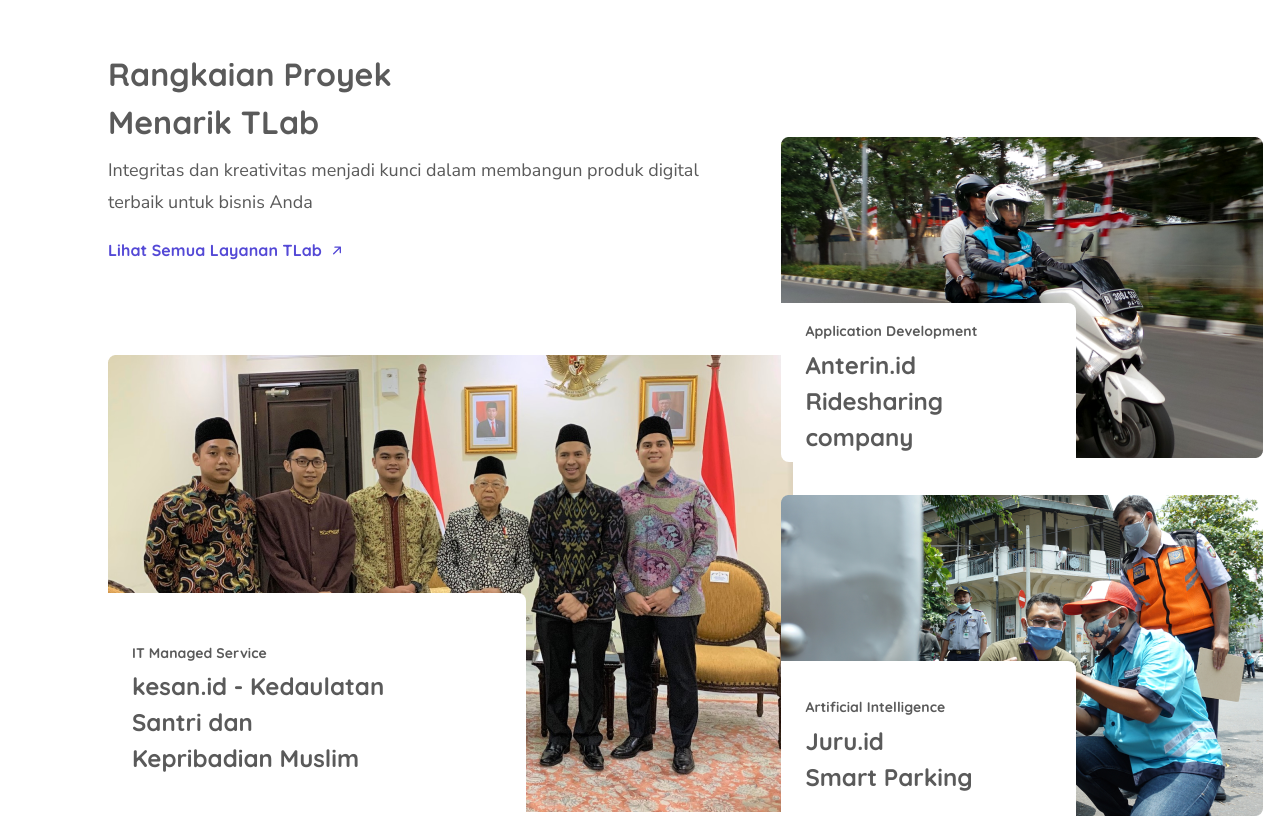
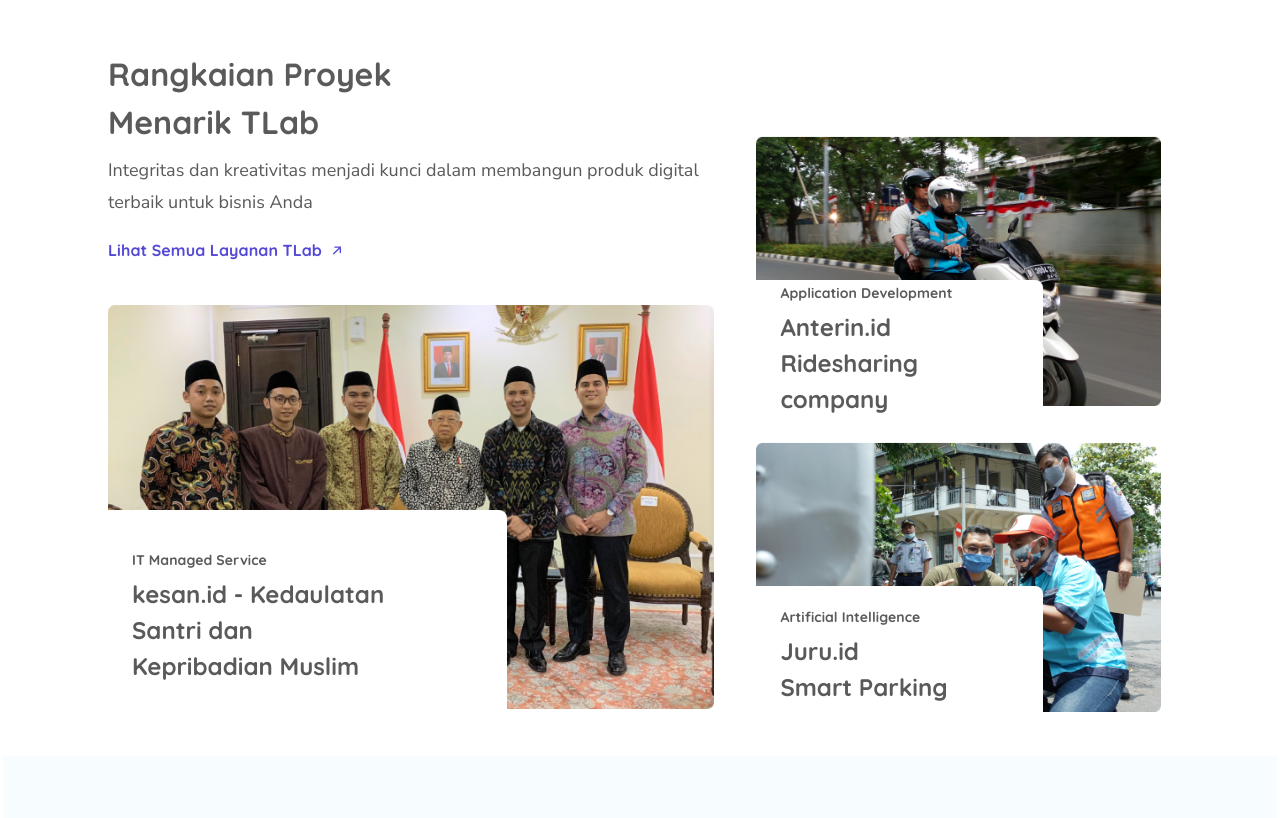
Before and after one commit to ahmdali25/tlab-vue, a Vue app: page / in a window 1280 px wide. Shown: the part 1040-1858 px from the top of the page. Built offline with nearby package versions, Linux system fonts and the light colour scheme.

Commit message:
FIX padding component the project

```diff
--- a/src/components/TheProject.vue
+++ b/src/components/TheProject.vue
@@ -24,7 +24,11 @@
               kesan.id - Kedaulatan Santri dan Kepribadian Muslim
             </p>
           </div>
-          <img src="../assets/images/project-kesan.png" alt="Project Kesan" />
+          <img
+            class="image"
+            src="../assets/images/project-kesan.png"
+            alt="Project Kesan"
+          />
         </div>
       </div>
       <div class="project-image-wrapper">
@@ -37,6 +41,7 @@
             </p>
           </div>
           <img
+            class="image"
             src="../assets/images/project-anterin.png"
             alt="Project Anterin"
           />
@@ -49,7 +54,11 @@
               Smart Parking
             </p>
           </div>
-          <img src="../assets/images/project-juru.png" alt="Project Juru" />
+          <img
+            class="image"
+            src="../assets/images/project-juru.png"
+            alt="Project Juru"
+          />
         </div>
       </div>
     </div>
@@ -74,7 +83,7 @@
 .project-wrapper {
   display: grid;
   grid-template-columns: 60% 40%;
-  gap: 35px;
+  gap: 10px;
 }
 
 .project-title-wrapper {
@@ -107,7 +116,7 @@
   align-items: center;
   gap: 10px;
   cursor: pointer;
-  margin-bottom: 90px;
+  margin-bottom: 40px;
 }
 
 .project-navigation {
@@ -140,12 +149,13 @@
   left: 0;
   padding: 24px;
   border-radius: 0px 8px;
-  width: 58%;
+  width: 55%;
   height: 38%;
 }
 
 .project-image-card-medium {
-  height: 34%;
+  width: 56%;
+  height: 30%;
 }
 
 .project-image-card-title {
@@ -167,6 +177,10 @@
 }
 
 .project-image-card-detail-custom {
-  width: 70%;
+  width: 72%;
+}
+
+.image {
+  width: 95%;
 }
 </style>
```
